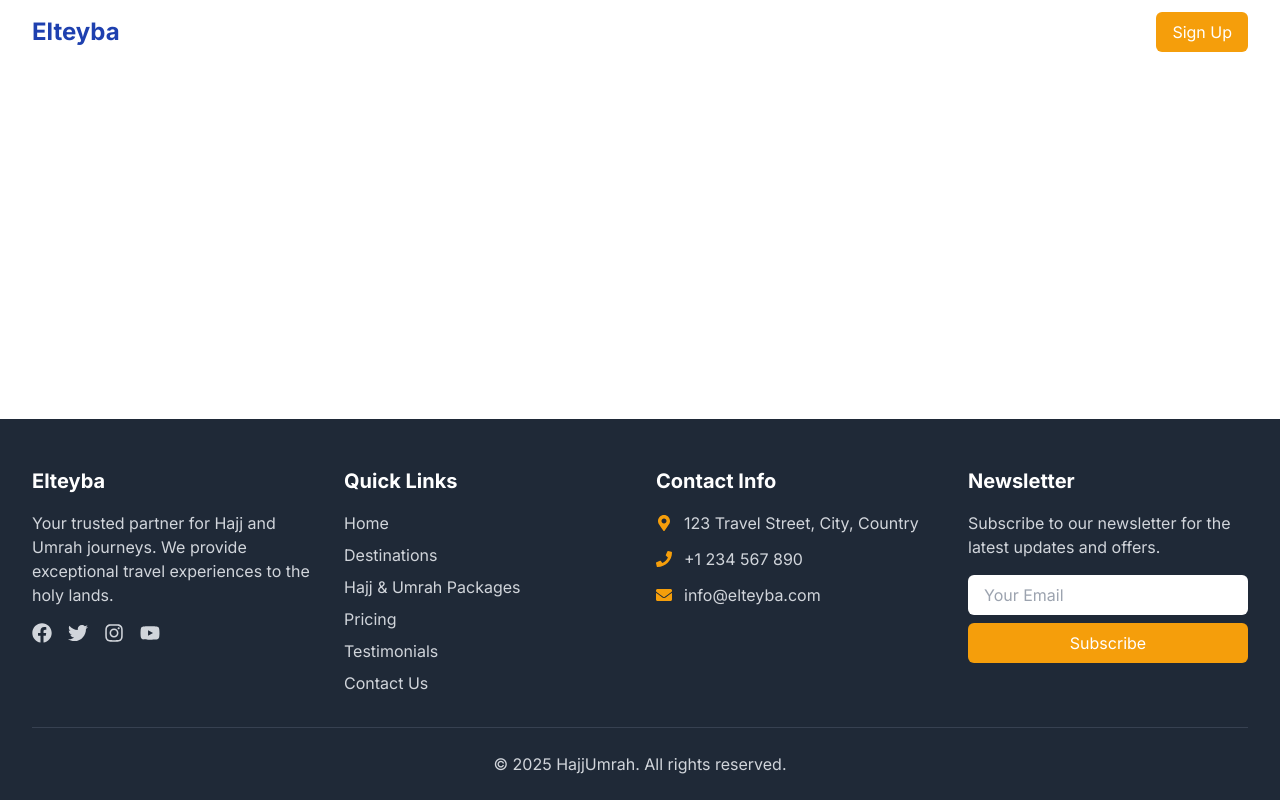
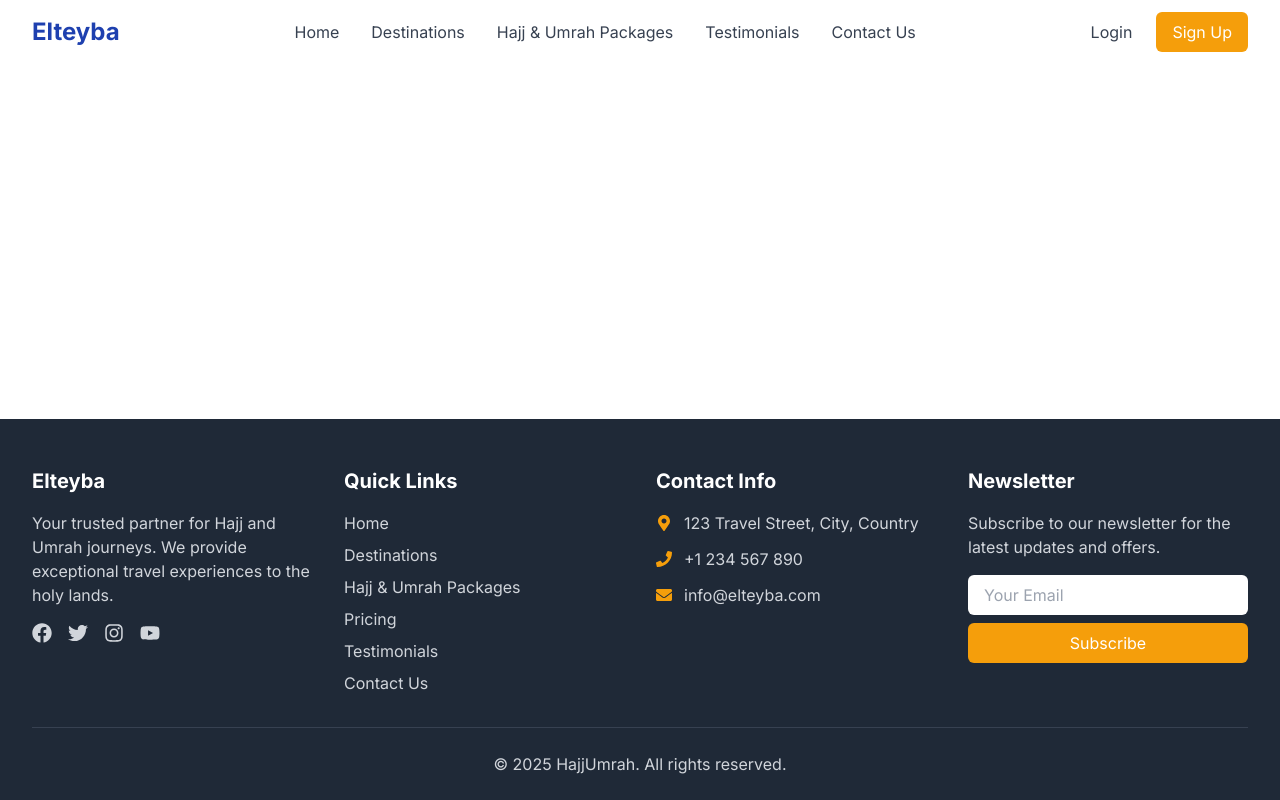
Before and after one commit to mrafiiathallah/elteyba_travel, a React (Vite) app: page / in a window 1280 px wide. Built offline with nearby package versions, Linux system fonts and the light colour scheme.

Commit message:
Membuat Navbar ke semula, dan memperbaiki ukuran navbar

```diff
--- a/src/components/Navbar.jsx
+++ b/src/components/Navbar.jsx
@@ -28,11 +28,7 @@ const Navbar = () => {
   };
 
   return (
-    <nav
-      className={`fixed top-0 w-full z-50 transition-all duration-300 ${
-        scrolling ? "bg-gray-500 shadow-md" : "bg-transparent"
-      }`}
-    >
+    <nav className="bg-white sticky top-0 z-50">
       <div className="max-w-7xl mx-auto px-4 sm:px-6 lg:px-8">
         <div className="flex justify-between h-16">
           <div className="flex items-center">
@@ -44,44 +40,44 @@ const Navbar = () => {
           <div className="hidden md:flex items-center space-x-8">
             <NavLink
               to="/elteyba_travel"
-              className={`nav-link text-white hover:text-primary ${isActive('/elteyba_travel') ? 'active-nav-link font-medium' : ''}`}
+              className={`nav-link text-gray-700 hover:text-primary ${isActive('/elteyba_travel') ? 'active-nav-link font-medium' : ''}`}
             >
               Home
             </NavLink>
             <NavLink
               to="/destinations"
-              className={`nav-link text-white hover:text-primary ${isActive('/destinations') ? 'active-nav-link font-medium' : ''}`}
+              className={`nav-link text-gray-700 hover:text-primary ${isActive('/destinations') ? 'active-nav-link font-medium' : ''}`}
             >
               Destinations
             </NavLink>
             <NavLink
               to="/packages"
-              className={`nav-link text-white hover:text-primary ${isActive('/packages') ? 'active-nav-link font-medium' : ''}`}
+              className={`nav-link text-gray-700 hover:text-primary ${isActive('/packages') ? 'active-nav-link font-medium' : ''}`}
             >
               Hajj & Umrah Packages
             </NavLink>
             {/* <NavLink
               to="/pricing"
-              className={`nav-link text-white hover:text-primary ${isActive('/pricing') ? 'active-nav-link font-medium' : ''}`}
+              className={`nav-link text-gray-700 hover:text-primary ${isActive('/pricing') ? 'active-nav-link font-medium' : ''}`}
             >
               Pricing
             </NavLink> */}
             <NavLink
               to="/testimonials"
-              className={`nav-link text-white hover:text-primary ${isActive('/testimonials') ? 'active-nav-link font-medium' : ''}`}
+              className={`nav-link text-gray-700 hover:text-primary ${isActive('/testimonials') ? 'active-nav-link font-medium' : ''}`}
             >
               Testimonials
             </NavLink>
             <NavLink
               to="/contact"
-              className={`nav-link text-white hover:text-primary ${isActive('/contact') ? 'active-nav-link font-medium' : ''}`}
+              className={`nav-link text-gray-700 hover:text-primary ${isActive('/contact') ? 'active-nav-link font-medium' : ''}`}
             >
               Contact Us
             </NavLink>
           </div>
 
-          <div className="hidden md:flex items-center space-x-4">
-            <Link to="/login" className="text-white hover:text-primary">
+          <div className="hidden md:flex items-center space-x-6">
+            <Link to="/login" className="text-gray-700 hover:text-primary">
               Login
             </Link>
             <Link
```
